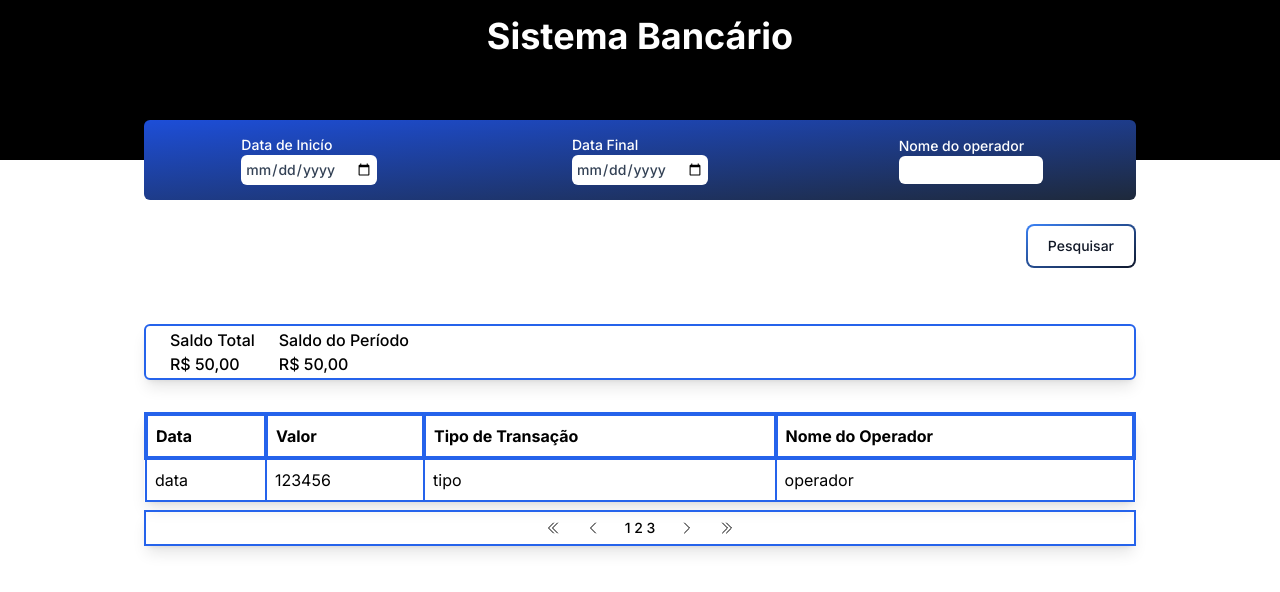
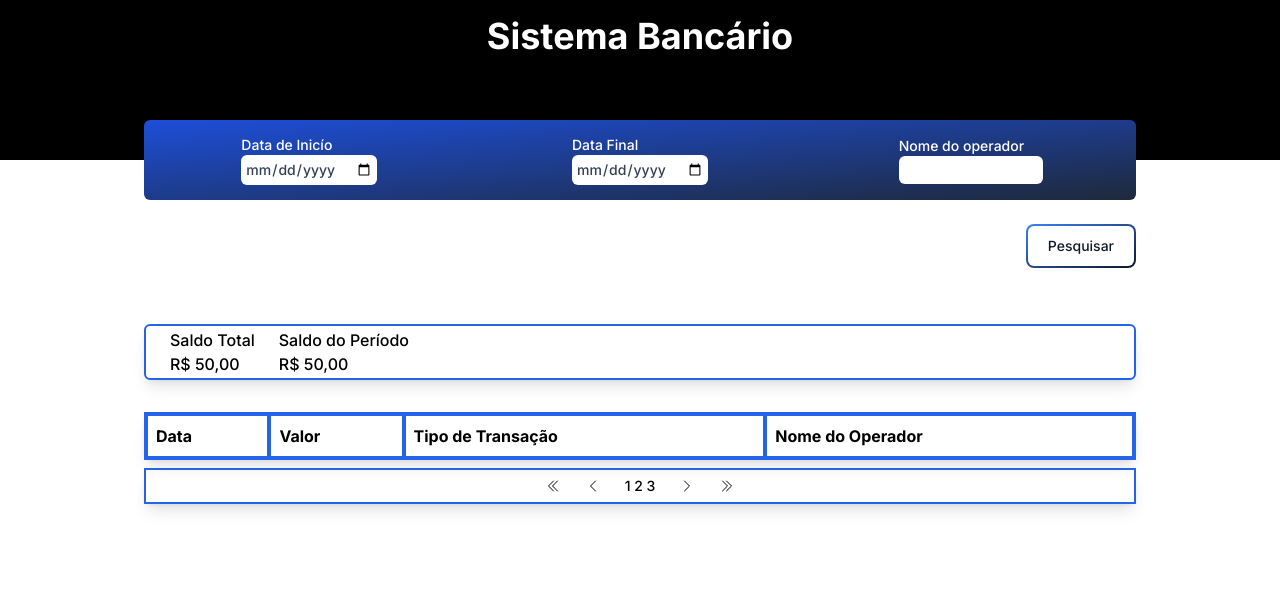
Before and after one commit to tettam/supera-frontend, a Next.js app: page / in a window 1280 px wide. Shown: the top 592 px of the page. Built offline with nearby package versions, Linux system fonts and the light colour scheme.

Commit message:
styling bank transactions table

```diff
--- a/src/app/components/BanckStatementItem.jsx
+++ /dev/null
@@ -1,10 +0,0 @@
-export const BanckStatementItem = () => {
-  return (
-    <tr>
-      <td className="p-2 border-blue-600 border-2">data</td>
-      <td className="p-2 border-blue-600 border-2">123456</td>
-      <td className="p-2 border-blue-600 border-2">tipo</td>
-      <td className="p-2 border-blue-600 border-2">operador</td>
-    </tr>
-  )
-}
--- a/src/app/components/BankStatementArea.jsx
+++ b/src/app/components/BankStatementArea.jsx
@@ -1,6 +1,7 @@
-import { BanckStatementItem } from "./BanckStatementItem"
+import { BankStatementItem } from "./BankStatementItem"
 
-export const BanckStatementArea = () => {
+
+export const BankStatementArea = ({ list }) => {
   return(
     <table className="shadow-lg justi p-2 mt-8 table-auto">
       <thead className="border-blue-600 border-4 rounded-xl">
@@ -13,7 +14,11 @@ export const BanckStatementArea = () => {
       </thead>
 
       <tbody>
-        <BanckStatementItem />
+        {list &&
+        list.map((item) => (
+          <BankStatementItem key={item.id} item={item}/>
+        ))
+        }
       </tbody>
     </table>
   )
--- /dev/null
+++ b/src/app/components/BankStatementItem.jsx
@@ -0,0 +1,12 @@
+export const BankStatementItem = ({ item }) => {
+  return (
+    <tr>
+      <td className="p-2 border-blue-600 border-2">{item.dataTransferencia}</td>
+      <td className={`p-2 border-blue-600 border-2 font-semibold ${item.valor < 0 ? 'text-red-600' : 'text-green-700'}`}>
+        R$ {item.valor}
+      </td>
+      <td className="p-2 border-blue-600 border-2">{item.tipo}</td>
+      <td className="p-2 border-blue-600 border-2">{item.nomeOperadorTransicao}</td>
+    </tr>
+  )
+}
--- a/src/app/page.js
+++ b/src/app/page.js
@@ -4,9 +4,9 @@ import { useEffect, useState } from "react";
 import { ButtonSearch } from "./components/ButtonSearch"
 import { FilterArea } from "./components/FilterArea"
 import { ShowMonetaryValues } from "./components/ShowMonetaryValues";
-import { BanckStatementArea } from "./components/BankStatementArea";
 import { MoreBankStatements } from "./components/MoreBankStatements";
 import { fetchApi } from "./services/fetchApi";
+import { BankStatementArea } from "./components/BankStatementArea";
 
 export default function Home() {
   const [transactions , setTransaction] = useState('')
@@ -20,6 +20,7 @@ export default function Home() {
     try {
       const response = await fetchApi(filters);
       setTransaction(response);
+      console.log(response)
     } catch (error) {
       console.log("Erro no envio da requisição")
     }
@@ -35,7 +36,7 @@ export default function Home() {
         <FilterArea filterData={filters} setFilterData={setFilters}/>
         <ButtonSearch onClick={() => fetchData()} />
         <ShowMonetaryValues />
-        <BanckStatementArea />
+        <BankStatementArea list={transactions}/>
         <MoreBankStatements />
       </div>
     </div>
```
